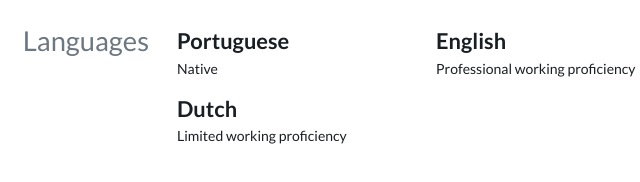
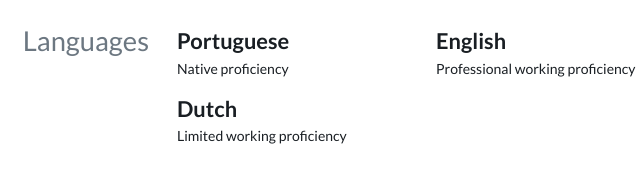
Before and after one commit to beacampbell/resume, a plain HTML site: page index.html in a window 1280 px wide. Shown: the part 2736-2918 px from the top of the page, 309-949 px from the left. Drawn offline with Linux system fonts and the light colour scheme.

Commit message:
deploy: e827dc5834ef61b67397918f613761b21cafaeec

```diff
--- a/index.html
+++ b/index.html
@@ -341,7 +341,7 @@ customElements.define('time-duration', TimeDuration)
       <section id="languages">
         <h3>Languages</h3>
         <div class="grid-list">
-          <div><h4>Portuguese</h4> Native</div><div><h4>English</h4> Professional working proficiency</div><div><h4>Dutch</h4> Limited working proficiency</div>
+          <div><h4>Portuguese</h4> Native proficiency</div><div><h4>English</h4> Professional working proficiency</div><div><h4>Dutch</h4> Limited working proficiency</div>
         </div>
       </section>
 
```
